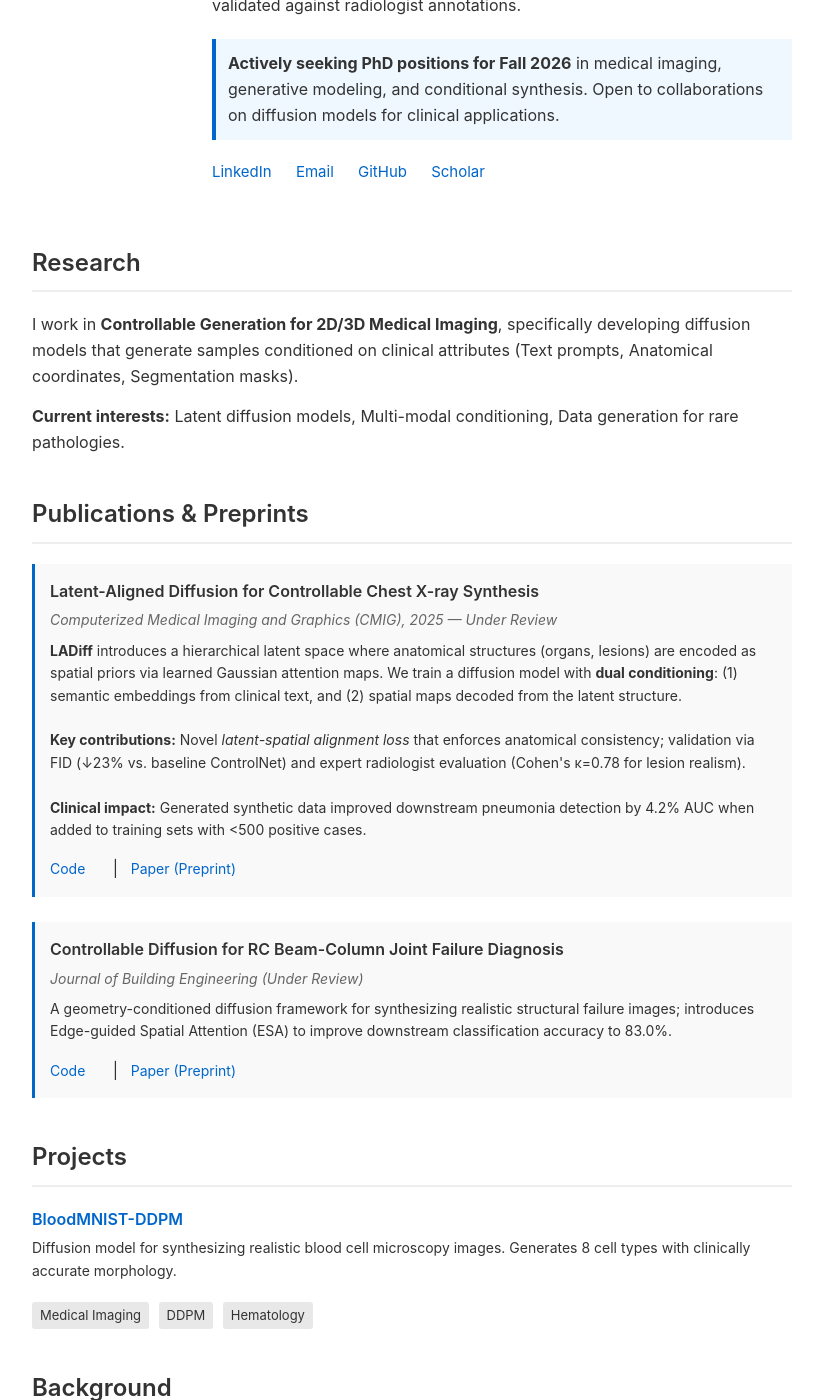
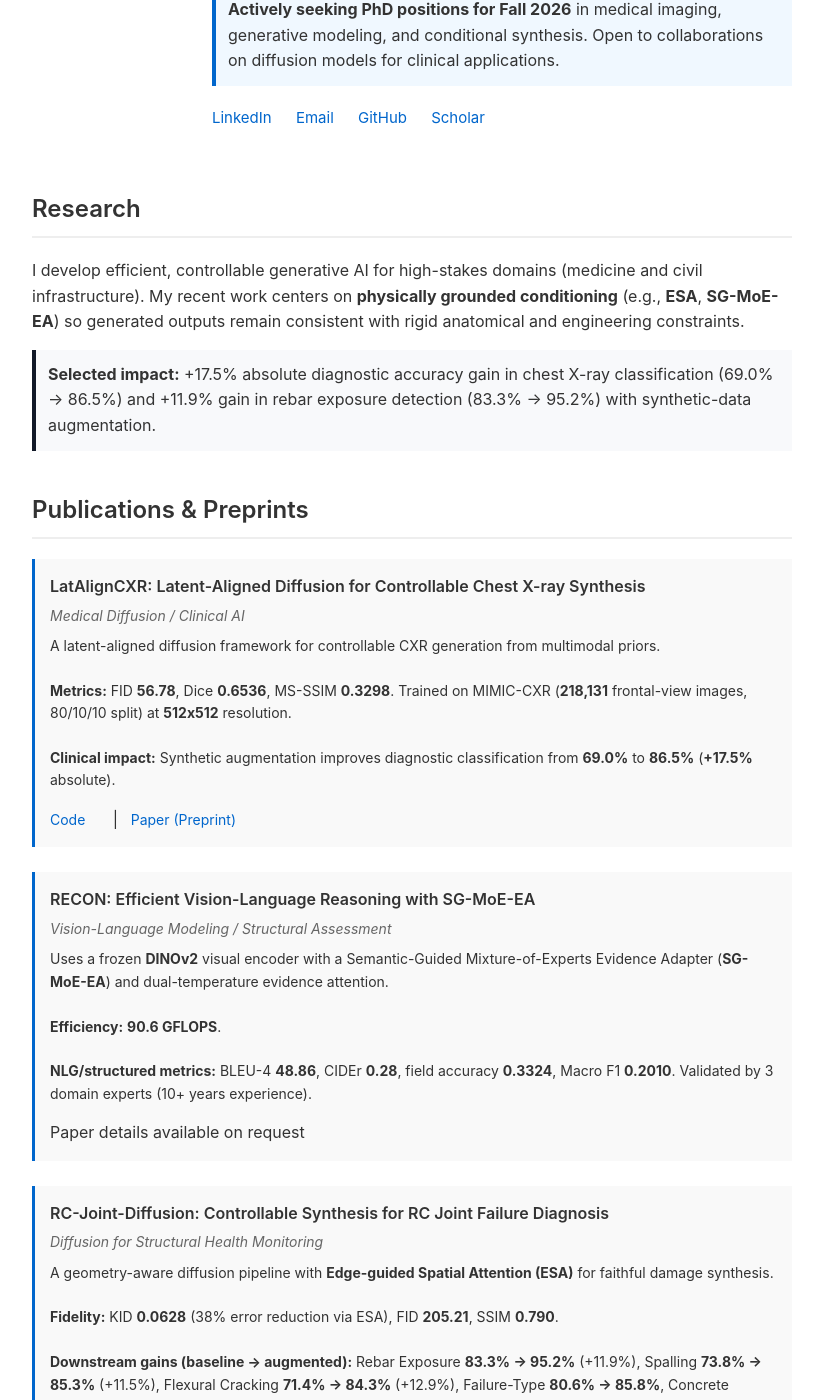
Before and after one commit to Vadim-ATL/Vadim-ATL.github.io, a Jekyll site: the page built from index.md, in a window 1280 px wide and 1400 px high, scrolled down 305 px. Shown: the whole window, without its empty margins (228-1051 px from the left). Built offline with Jekyll 4.4.1, drawn with Linux system fonts in a browser that asks for light colours; some of the changed text lies outside the part shown.

Commit message:
Revise research description and update publications
Updated research focus and added recent achievements in medical imaging and structural health monitoring. Revised publication details for clarity and impact.

```diff
--- a/index.md
+++ b/index.md
@@ -10,7 +10,7 @@ title: Vadim Atlassov - Researcher
   <div style="flex: 1;">
     <h1 style="margin-top: 0;">Vadim Atlassov</h1>
     <p class="bio">
-  Researcher at <strong>HCI Lab, Nazarbayev University</strong>, supervised by <strong><a href="https://scholar.google.com/citations?user=ipi5AVsAAAAJ&hl=ko">Prof. Minho Lee</a></strong>. I build diffusion models that generate <em>diagnostically accurate</em> medical images conditioned on multi-modal clinical inputs (text, segmentation masks, anatomical priors). My work addresses data scarcity in rare pathologies by training on <strong>latent-aligned spatial conditioning</strong> mechanisms validated against radiologist annotations.
+  Researcher at <strong>HCI Lab, Nazarbayev University</strong>, supervised by <strong><a href="https://scholar.google.com/citations?user=ipi5AVsAAAAJ&hl=ko">Prof. Minho Lee</a></strong>. I build controllable generative models for <strong>medical imaging</strong> and <strong>structural health monitoring</strong>, with a focus on physically grounded conditioning that preserves domain constraints.
 </p>
 <div style="background-color: #f0f8ff; padding: 12px; border-left: 4px solid #0066cc; margin: 15px 0;">
   <strong>Actively seeking PhD positions for Fall 2026</strong> in medical imaging, generative modeling, and conditional synthesis. Open to collaborations on diffusion models for clinical applications.
@@ -26,21 +26,23 @@ title: Vadim Atlassov - Researcher
 
 ## Research {#research}
 
-I work in **Controllable Generation for 2D/3D Medical Imaging**, specifically developing diffusion models that generate samples conditioned on clinical attributes (Text prompts, Anatomical coordinates, Segmentation masks).
+I develop efficient, controllable generative AI for high-stakes domains (medicine and civil infrastructure). My recent work centers on <strong>physically grounded conditioning</strong> (e.g., <strong>ESA</strong>, <strong>SG-MoE-EA</strong>) so generated outputs remain consistent with rigid anatomical and engineering constraints.
 
-**Current interests:** Latent diffusion models, Multi-modal conditioning, Data generation for rare pathologies.
+<div style="background-color: #f8f9fb; padding: 12px; border-left: 4px solid #111827; margin: 15px 0;">
+  <strong>Selected impact:</strong> +17.5% absolute diagnostic accuracy gain in chest X-ray classification (69.0% -> 86.5%) and +11.9% gain in rebar exposure detection (83.3% -> 95.2%) with synthetic-data augmentation.
+</div>
 
 ## Publications & Preprints {#publications}
 
 <div class="paper">
-    <div class="paper-title">Latent-Aligned Diffusion for Controllable Chest X-ray Synthesis</div>
-    <div class="paper-venue">Computerized Medical Imaging and Graphics (CMIG), 2025 — Under Review</div>
+    <div class="paper-title">LatAlignCXR: Latent-Aligned Diffusion for Controllable Chest X-ray Synthesis</div>
+    <div class="paper-venue">Medical Diffusion / Clinical AI</div>
     <p style="font-size: 14px; margin-top: 8px;">
-  <strong>LADiff</strong> introduces a hierarchical latent space where anatomical structures (organs, lesions) are encoded as spatial priors via learned Gaussian attention maps. We train a diffusion model with <strong>dual conditioning</strong>: (1) semantic embeddings from clinical text, and (2) spatial maps decoded from the latent structure.
+  A latent-aligned diffusion framework for controllable CXR generation from multimodal priors.
   <br><br>
-  <strong>Key contributions:</strong> Novel <em>latent-spatial alignment loss</em> that enforces anatomical consistency; validation via FID (↓23% vs. baseline ControlNet) and expert radiologist evaluation (Cohen's κ=0.78 for lesion realism).
+  <strong>Metrics:</strong> FID <strong>56.78</strong>, Dice <strong>0.6536</strong>, MS-SSIM <strong>0.3298</strong>. Trained on MIMIC-CXR (<strong>218,131</strong> frontal-view images, 80/10/10 split) at <strong>512x512</strong> resolution.
   <br><br>
-  <strong>Clinical impact:</strong> Generated synthetic data improved downstream pneumonia detection by 4.2% AUC when added to training sets with <500 positive cases.</p>
+  <strong>Clinical impact:</strong> Synthetic augmentation improves diagnostic classification from <strong>69.0%</strong> to <strong>86.5%</strong> (<strong>+17.5%</strong> absolute).</p>
     <div class="paper-links">
         <a class="btn btn-secondary" href="https://github.com/nubcico/XrayGen/tree/main" target="_blank" rel="noopener">Code</a>
         <span style="margin: 0 8px;">|</span>
@@ -49,15 +51,32 @@ I work in **Controllable Generation for 2D/3D Medical Imaging**, specifically de
 </div>
 
 <div class="paper">
-    <div class="paper-title">Controllable Diffusion for RC Beam-Column Joint Failure Diagnosis</div>
-    <div class="paper-venue">Journal of Building Engineering (Under Review)</div>
+    <div class="paper-title">RECON: Efficient Vision-Language Reasoning with SG-MoE-EA</div>
+    <div class="paper-venue">Vision-Language Modeling / Structural Assessment</div>
     <p style="font-size: 14px; margin-top: 8px;">
-        A geometry-conditioned diffusion framework for synthesizing realistic structural failure images; introduces Edge-guided Spatial Attention (ESA) to improve downstream classification accuracy to 83.0%.
+        Uses a frozen <strong>DINOv2</strong> visual encoder with a Semantic-Guided Mixture-of-Experts Evidence Adapter (<strong>SG-MoE-EA</strong>) and dual-temperature evidence attention.
+        <br><br>
+        <strong>Efficiency:</strong> <strong>90.6 GFLOPS</strong>.
+        <br><br>
+        <strong>NLG/structured metrics:</strong> BLEU-4 <strong>48.86</strong>, CIDEr <strong>0.28</strong>, field accuracy <strong>0.3324</strong>, Macro F1 <strong>0.2010</strong>. Validated by 3 domain experts (10+ years experience).
+    </p>
+    <div class="paper-links">
+        <span>Paper details available on request</span>
+    </div>
+</div>
+
+<div class="paper">
+    <div class="paper-title">RC-Joint-Diffusion: Controllable Synthesis for RC Joint Failure Diagnosis</div>
+    <div class="paper-venue">Diffusion for Structural Health Monitoring</div>
+    <p style="font-size: 14px; margin-top: 8px;">
+        A geometry-aware diffusion pipeline with <strong>Edge-guided Spatial Attention (ESA)</strong> for faithful damage synthesis.
+        <br><br>
+        <strong>Fidelity:</strong> KID <strong>0.0628</strong> (38% error reduction via ESA), FID <strong>205.21</strong>, SSIM <strong>0.790</strong>.
+        <br><br>
+        <strong>Downstream gains (baseline -> augmented):</strong> Rebar Exposure <strong>83.3% -> 95.2%</strong> (+11.9%), Spalling <strong>73.8% -> 85.3%</strong> (+11.5%), Flexural Cracking <strong>71.4% -> 84.3%</strong> (+12.9%), Failure-Type <strong>80.6% -> 85.8%</strong>, Concrete Crushing <strong>66.7% -> 74.2%</strong>, Damage Severity <strong>77.4% -> 81.0%</strong>.
     </p>
     <div class="paper-links">
         <a href="https://github.com/nubcico/GenBeamJoint" target="_blank" rel="noopener">Code</a>
-        <span style="margin: 0 8px;">|</span>
-        <a href="https://drive.google.com/file/d/1GpUAm8dhRuAxDzlUNANdaiV1kBqmBDmX/view?usp=sharing">Paper (Preprint)</a>
     </div>
 </div>
 
```
